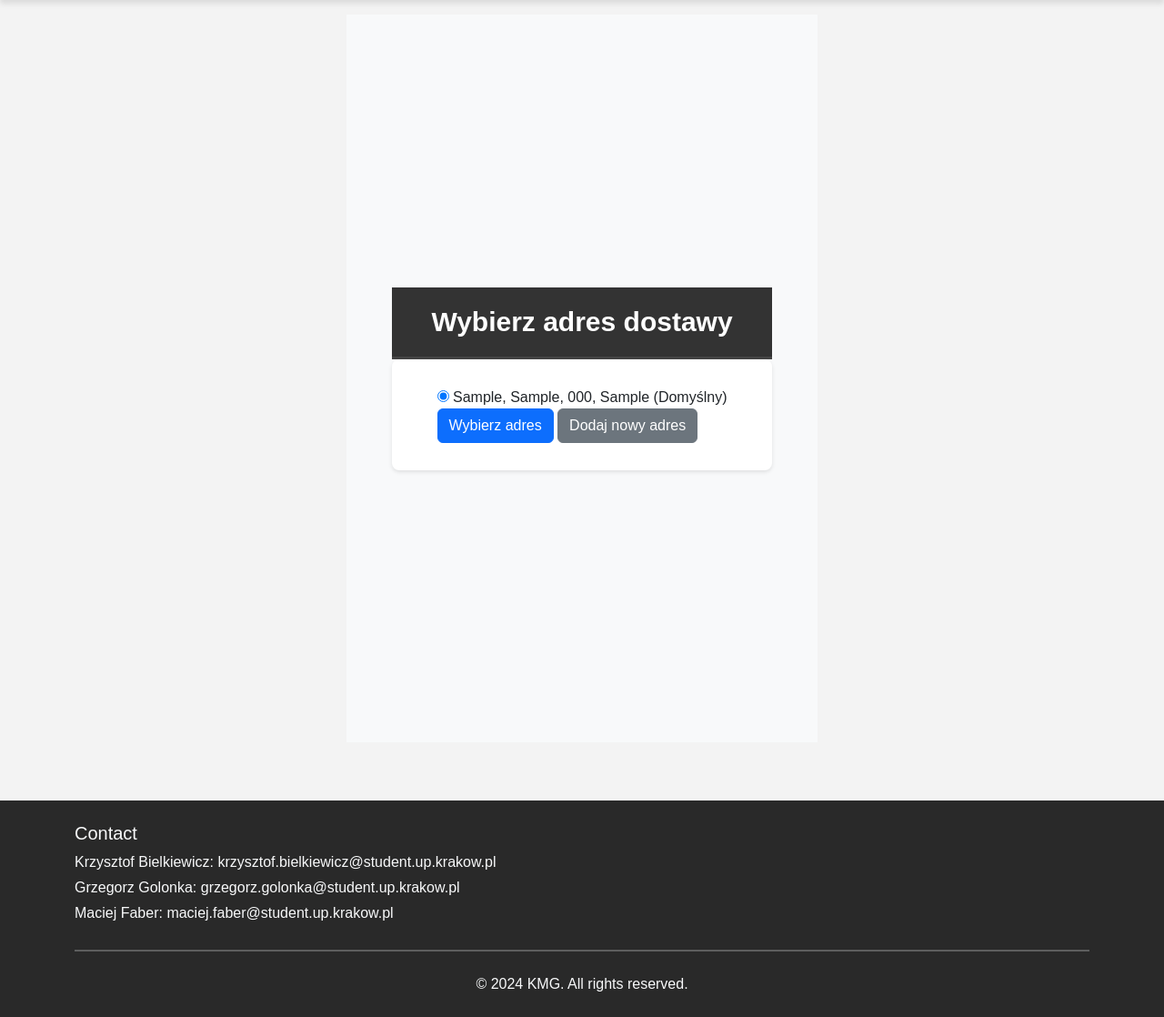
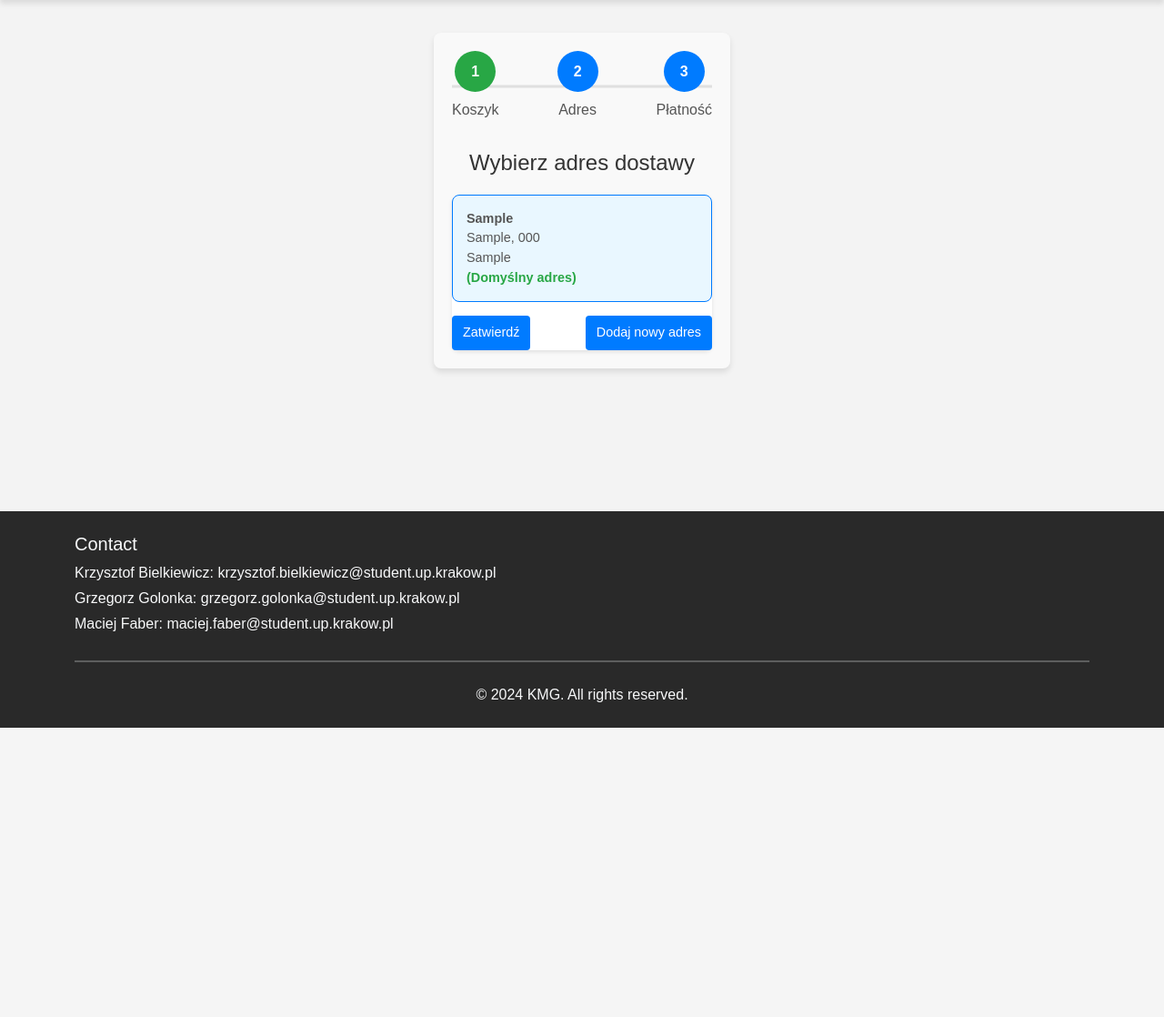
Before and after one commit to kr1s6/EngineerProject, a Django app: page /address-selection/ in a window 1280 px wide. Shown: the part 62-1180 px from the top of the page at 91% size. After the commit the page ends 862 px from the top, so only its background shows below. Run offline with Django 5.2, Linux system fonts and the light colour scheme; a user stored in the database is signed in; tables that the repository leaves empty hold one stand-in row (values such as "Sample post").

Commit message:
add adjustment for address selection and resolve some problems

```diff
--- a/webStore/forms.py
+++ b/webStore/forms.py
@@ -146,6 +146,7 @@ class PaymentMethodForm(forms.ModelForm):
                     self.add_error(field, error_message)
 
         return cleaned_data
+
 class CategoryCreationForm(forms.ModelForm):
     def __init__(self, *args, **kwargs):
         super().__init__(*args, **kwargs)
--- a/webStore/models.py
+++ b/webStore/models.py
@@ -136,6 +136,9 @@ class Order(models.Model):
     products = models.TextField(default="Brak produktów")
     status = models.CharField(max_length=20, choices=STATUS_CHOICES, default='created')
     created_at = models.DateTimeField(auto_now_add=True)
+    delivery_address = models.ForeignKey(
+        Address, on_delete=models.SET_NULL, null=True, blank=True, related_name="orders"
+    )
 
     def __str__(self):
         return f"Zamówienie #{self.id} ({self.user.username}) - {self.status}"
--- /dev/null
+++ b/webStore/static/css/address_selection.css
@@ -0,0 +1,72 @@
+.address-selection-container {
+    max-width: 600px;
+    margin: 20px auto;
+    background-color: #f9f9f9;
+    border-radius: 8px;
+    box-shadow: 0 4px 6px rgba(0, 0, 0, 0.1);
+    padding: 20px;
+}
+
+.address-header {
+    text-align: center;
+    margin-bottom: 20px;
+}
+
+.address-header h2 {
+    font-size: 1.5rem;
+    color: #333;
+}
+
+.address-card {
+    border: 1px solid #ddd;
+    border-radius: 8px;
+    padding: 15px;
+    margin-bottom: 10px;
+    background-color: #fff;
+    transition: border-color 0.3s ease;
+    cursor: pointer;
+}
+
+.address-card:hover {
+    border-color: #007bff;
+}
+
+.address-card.active {
+    border-color: #007bff;
+    background-color: #e9f7ff;
+}
+
+.address-details p {
+    margin: 0;
+    font-size: 0.9rem;
+    color: #555;
+}
+
+.address-details .default {
+    font-weight: bold;
+    color: #28a745;
+}
+
+.address-actions {
+    display: flex;
+    justify-content: space-between;
+    margin-top: 15px;
+}
+
+.address-actions button,
+.address-actions a {
+    text-decoration: none;
+    background-color: #007bff;
+    color: white;
+    padding: 8px 12px;
+    border: none;
+    border-radius: 4px;
+    font-size: 0.9rem;
+    cursor: pointer;
+    transition: background-color 0.3s ease;
+}
+
+.address-actions button:hover,
+.address-actions a:hover {
+    background-color: #0056b3;
+}
--- /dev/null
+++ b/webStore/static/js/manage_address_chose.js
@@ -0,0 +1,23 @@
+document.addEventListener('DOMContentLoaded', function () {
+    const addressCards = document.querySelectorAll('.address-card');
+    const form = document.getElementById('address-form');
+
+    addressCards.forEach(card => {
+        card.addEventListener('click', () => {
+            addressCards.forEach(c => c.classList.remove('active'));
+
+            card.classList.add('active');
+
+            const radioInput = card.querySelector('input[type="radio"]');
+            radioInput.checked = true;
+        });
+    });
+
+    form.addEventListener('submit', function (event) {
+        const selectedAddress = document.querySelector('input[name="selected_address"]:checked');
+        if (!selectedAddress) {
+            event.preventDefault();
+            alert('Proszę wybrać adres dostawy.');
+        }
+    });
+});
--- a/webStore/templates/address_selection.html
+++ b/webStore/templates/address_selection.html
@@ -3,29 +3,46 @@
 {% block title %}Wybierz adres dostawy{% endblock %}
 
 {% block content %}
-    <section class="delivery-form-container">
-        <div class="delivery-form-wrapper">
-            <div class="delivery-form-header">
-                <h2 class="delivery-form-title">Wybierz adres dostawy</h2>
+    <div class="address-selection-container">
+        <div class="progress-container">
+            <ul class="progress-steps">
+                <li class="step completed">
+                    <div class="circle">1</div>
+                    <div class="label">Koszyk</div>
+                </li>
+                <li class="step active">
+                    <div class="circle">2</div>
+                    <div class="label">Adres</div>
+                </li>
+                <li class="step active">
+                    <div class="circle">3</div>
+                    <div class="label">Płatność</div>
+                </li>
+            </ul>
         </div>
-            <form method="post">
+        <div class="address-header">
+            <h2>Wybierz adres dostawy</h2>
+        </div>
+        <form method="post" id="address-form">
             {% csrf_token %}
-                <div class="delivery-form-body">
             {% for address in addresses %}
-                        <div class="address-option">
-                            <input type="radio" id="address_{{ address.id }}" name="selected_address" value="{{ address.id }}" {% if address.use_for_delivery %}checked{% endif %}>
-                            <label for="address_{{ address.id }}">
-                                {{ address.street }}, {{ address.city }}, {{ address.postal_code }}, {{ address.country }}
+                <div class="address-card {% if address.use_for_delivery %}active{% endif %}" data-address-id="{{ address.id }}">
+                    <input type="radio" id="address_{{ address.id }}" name="selected_address" value="{{ address.id }}" class="address-radio" {% if address.use_for_delivery %}checked{% endif %} style="display: none;">
+                    <div class="address-details">
+                        <p><strong>{{ address.street }}</strong></p>
+                        <p>{{ address.city }}, {{ address.postal_code }}</p>
+                        <p>{{ address.country }}</p>
                         {% if address.use_for_delivery %}
-                                    <span class="default-label">(Domyślny)</span>
+                        <p class="default">(Domyślny adres)</p>
                         {% endif %}
-                            </label>
+                    </div>
                 </div>
             {% endfor %}
-                    <button type="submit" class="btn btn-primary">Wybierz adres</button>
-                    <a href="{% url 'add_address' %}" class="btn btn-secondary">Dodaj nowy adres</a>
+            <div class="address-actions">
+                <button type="submit">Zatwierdź</button>
+                <a href="{% url 'add_address' %}">Dodaj nowy adres</a>
             </div>
         </form>
     </div>
-    </section>
+    <script src="../static/js/manage_address_chose.js"></script>
 {% endblock %}
--- a/webStore/templates/base.html
+++ b/webStore/templates/base.html
@@ -17,6 +17,7 @@
     <link rel="stylesheet" href="{% static 'css/cart_detail.css' %}"/>
     <link rel="stylesheet" href="{% static 'css/cart.css' %}"/>
     <link rel="stylesheet" href="{% static 'css/address_form.css' %}"/>
+    <link rel="stylesheet" href="{% static 'css/address_selection.css' %}"/>
     <link rel="stylesheet" href="{% static 'css/payment.css' %}"/>
     <link rel="stylesheet" href="{% static 'css/order_list.css' %}"/>
     <script src="{% static 'js/manage_cart.js' %}"></script>
--- a/webStore/views.py
+++ b/webStore/views.py
@@ -209,7 +209,7 @@ class AddressSelectionView(View):
         user_addresses = Address.objects.filter(user=request.user)
 
         if not user_addresses.exists():
-            return redirect('add_address')  # Formularz do dodania adresu
+            return redirect('add_address')  # Przekierowanie do dodania adresu
 
         return render(request, 'address_selection.html', {'addresses': user_addresses})
 
@@ -219,11 +219,13 @@ class AddressSelectionView(View):
             Address.objects.filter(user=request.user, use_for_delivery=True).update(use_for_delivery=False)
             Address.objects.filter(id=selected_address_id, user=request.user).update(use_for_delivery=True)
 
+            order = Order.objects.filter(user=request.user, status='created').last()
+            if order:
+                order.delivery_address_id = selected_address_id
+                order.save()
+
             messages.success(request, "Wybrano adres dostawy.")
             return redirect('payment_form')
-
-        if 'add_new_address' in request.POST:
-            return redirect('add_address')
 
         messages.error(request, "Nie wybrano adresu dostawy.")
         return redirect('address_selection')
@@ -264,12 +266,16 @@ class OrderCreateView(View):
         total_amount = sum(item.product.price * item.quantity for item in cart_items)
         product_list = ", ".join([f"{item.product.name} (x{item.quantity})" for item in cart_items])
 
+        default_address = Address.objects.filter(user=user, use_for_delivery=True).first()
+
         order = Order.objects.create(
             user=user,
             total_amount=total_amount,
-            products=product_list
+            products=product_list,
+            delivery_address=default_address
         )
 
+        # Wyczyść koszyk
         cart_items.delete()
 
         messages.success(request, "Twoje zamówienie zostało złożone.")
@@ -284,11 +290,10 @@ class OrderDetailView(DetailView):
     def get_context_data(self, **kwargs):
         context = super().get_context_data(**kwargs)
 
-        # Produkty w zamówieniu, zebrane z relacji
         products = []
         for product_data in self.object.products.split(","):
             name, quantity = product_data.strip().split(" (x")
-            quantity = quantity.rstrip(")")
+            quantity = int(quantity.rstrip(")"))
             product = Product.objects.filter(name=name).first()
             if product:
                 products.append({
@@ -303,7 +308,6 @@ class OrderDetailView(DetailView):
 
         context["products_list"] = products
         return context
-
 
 class OrderListView(LoginRequiredMixin, ListView):
     model = Order
```
Lines whose indentation alone changed are shown as unchanged.
